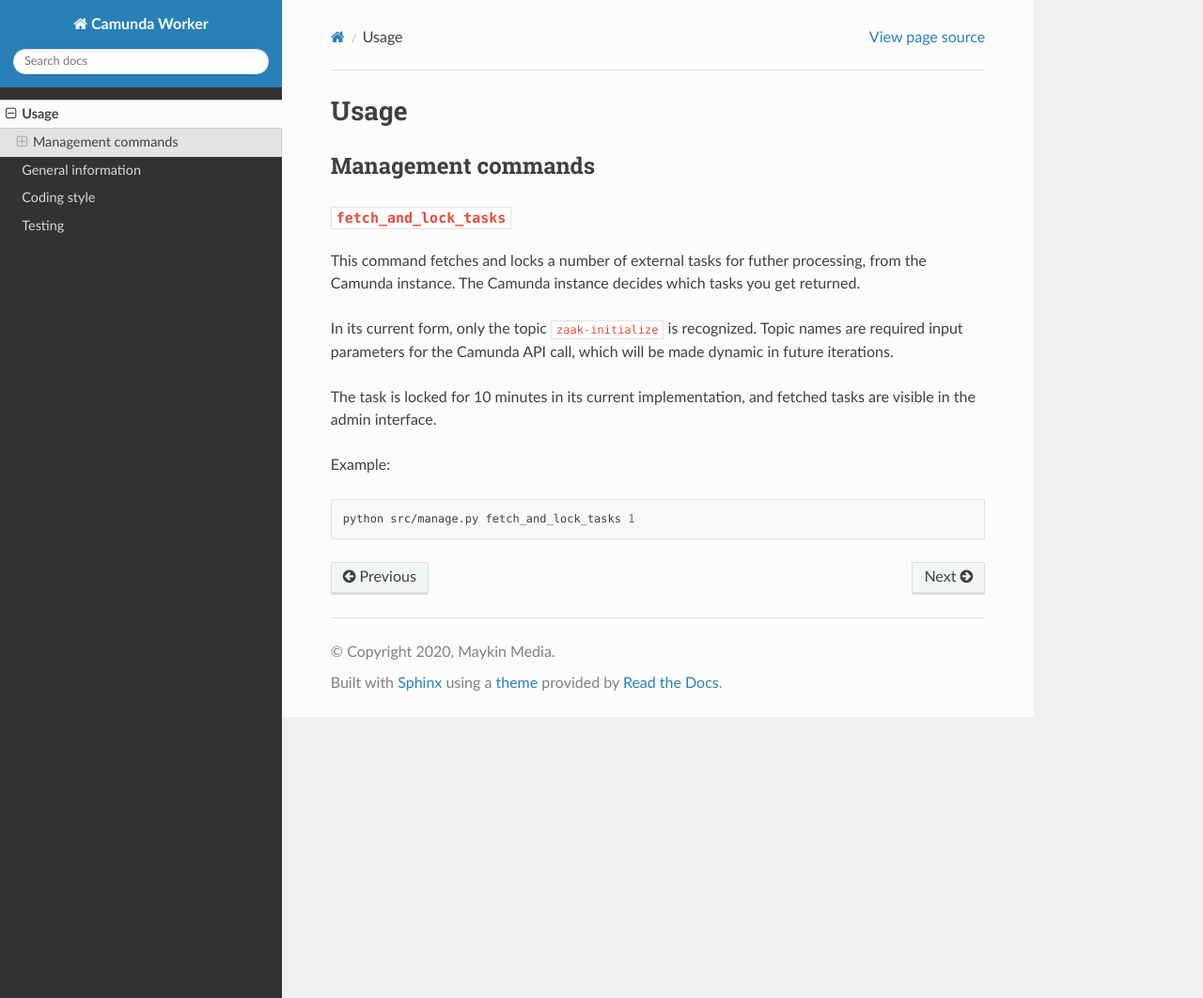
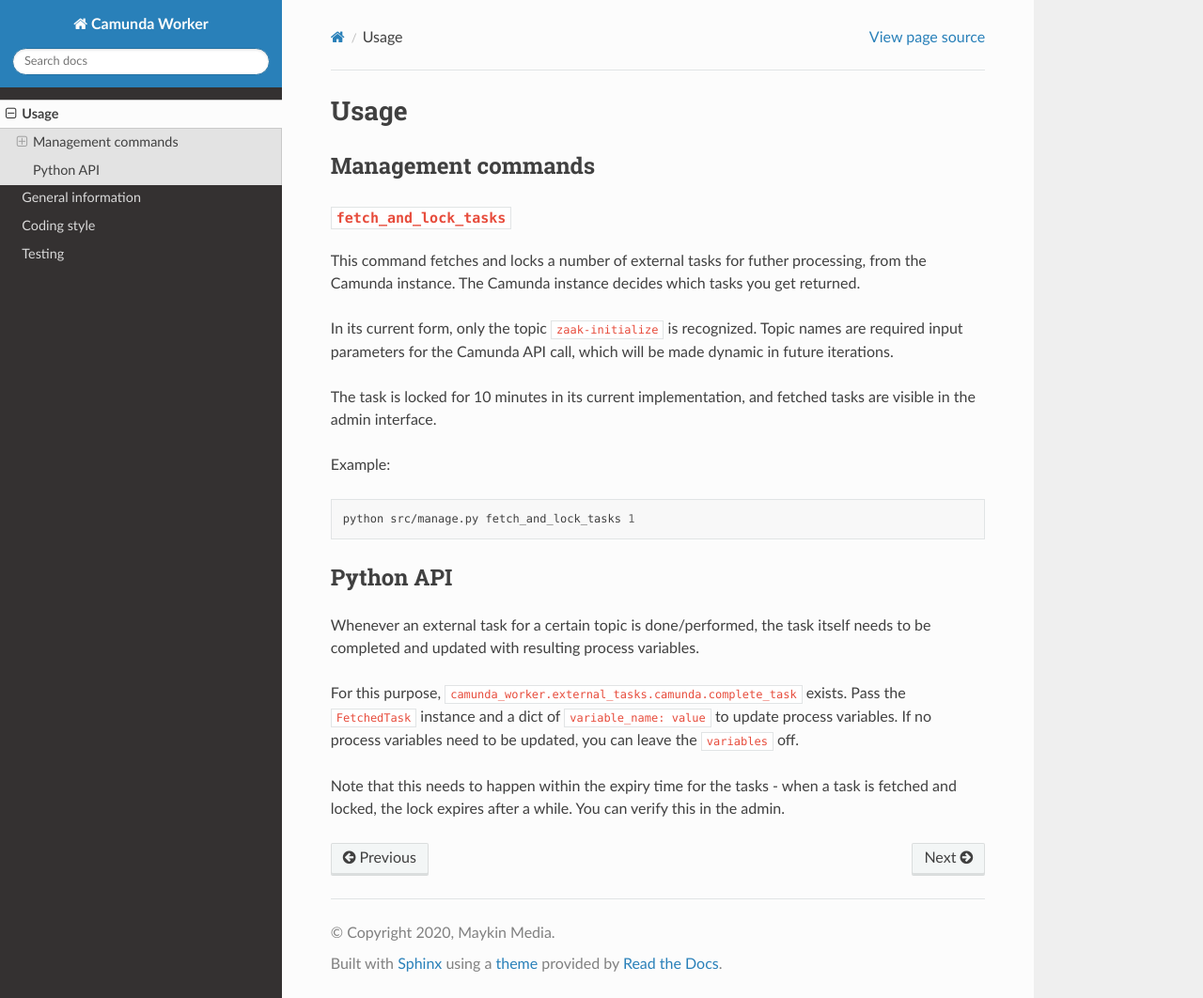
Before and after one commit to GemeenteUtrecht/bptl, a Sphinx documentation site: the page built from doc/usage.rst, in a window 1280 px wide and 1062 px high. Shown: the whole window at 94% size. Built offline with Sphinx 7.4.7 and the Read the Docs theme 2.0.0, drawn with Linux system fonts in a browser that asks for light colours.

Commit message:
:pencil: Document function to complete_task

```diff
--- a/doc/usage.rst
+++ b/doc/usage.rst
@@ -23,3 +23,19 @@ Example:
 .. code-block:: bash
 
     python src/manage.py fetch_and_lock_tasks 1
+
+Python API
+==========
+
+.. TODO Use sphinx-autodoc for this
+
+Whenever an external task for a certain topic is done/performed, the task itself
+needs to be completed and updated with resulting process variables.
+
+For this purpose, ``camunda_worker.external_tasks.camunda.complete_task`` exists. Pass
+the ``FetchedTask`` instance and a dict of ``variable_name: value`` to update
+process variables. If no process variables need to be updated, you can leave the
+``variables`` off.
+
+Note that this needs to happen within the expiry time for the tasks - when a task is
+fetched and locked, the lock expires after a while. You can verify this in the admin.
```
